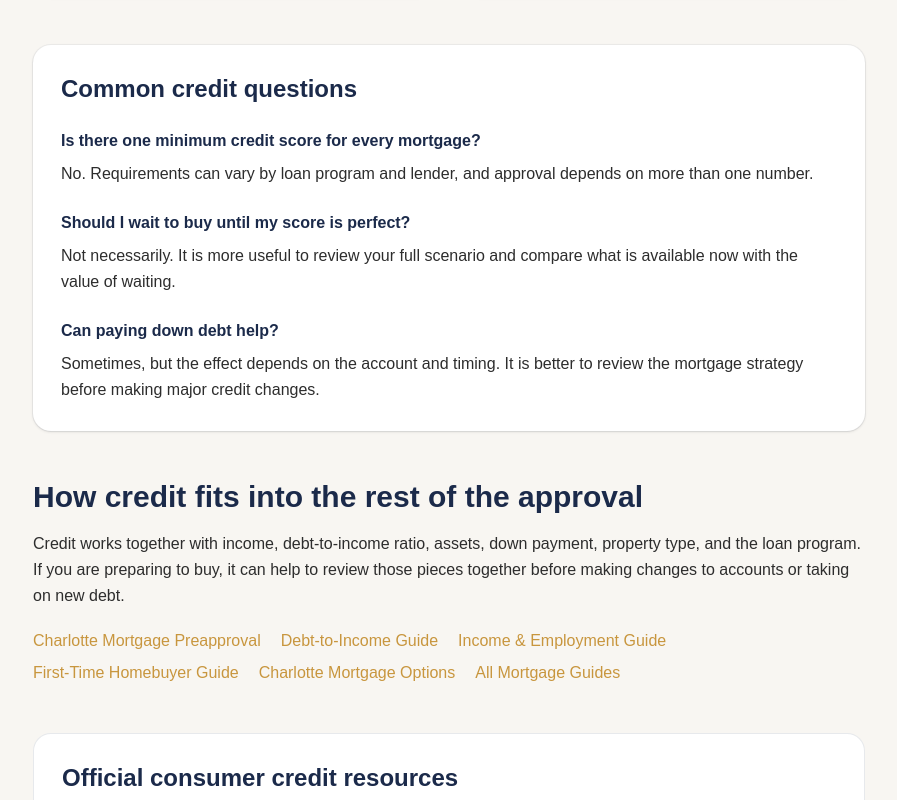
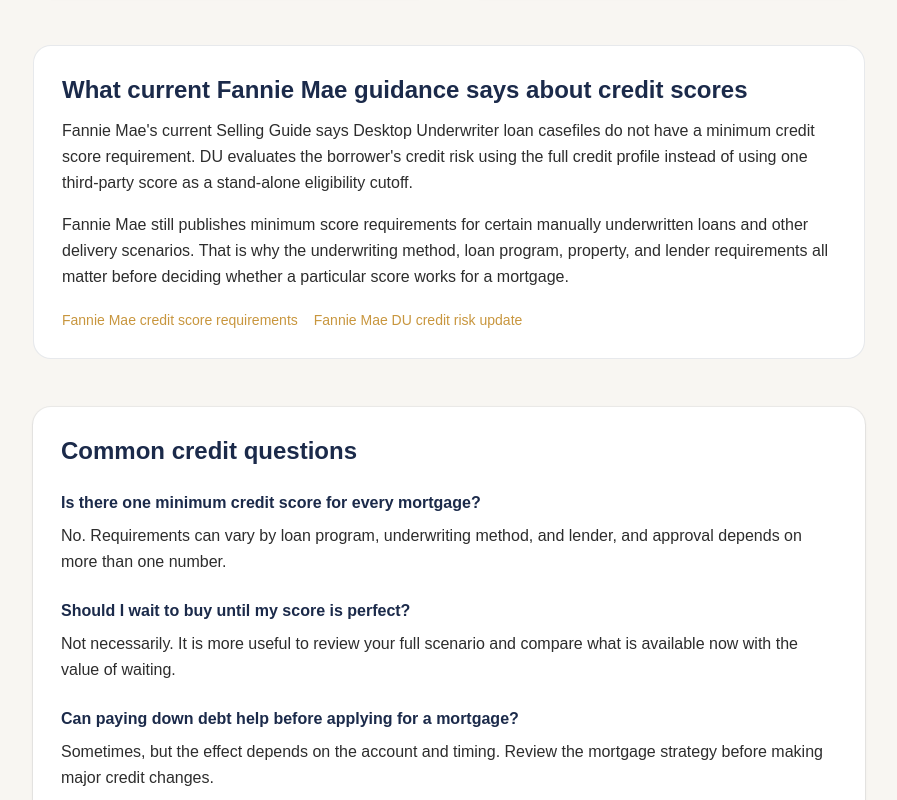
Before and after one commit to JLshope12/jacob-shope-mortgage, a Next.js app: page /mortgage-credit-score-charlotte in a window 1280 px wide. Shown: the part 980-1780 px from the top of the page, without its empty margins (191-1088 px from the left). Built offline with nearby package versions, Linux system fonts and the light colour scheme.

Commit message:
SEO: strengthen mortgage credit authority with current Fannie guidance

```diff
--- a/app/mortgage-credit-score-charlotte/page.tsx
+++ b/app/mortgage-credit-score-charlotte/page.tsx
@@ -1,9 +1,13 @@
 import Link from "next/link";
 import { AuthorBox } from "@/components/seo/AuthorBox";
 
+const origin = "https://jacobshopemortgage.com";
+const pageUrl = `${origin}/mortgage-credit-score-charlotte`;
 const CFPB_CREDIT_SCORE = "https://www.consumerfinance.gov/ask-cfpb/what-is-a-credit-score-en-315/";
 const CFPB_MORTGAGE_CREDIT = "https://www.consumerfinance.gov/ask-cfpb/does-my-credit-score-affect-my-ability-to-get-a-mortgage-loan-or-the-mortgage-rate-i-pay-en-319/";
 const CFPB_CREDIT_CHECKS = "https://www.consumerfinance.gov/ask-cfpb/what-exactly-happens-when-a-mortgage-lender-checks-my-credit-en-2005/";
+const FANNIE_CREDIT_REQUIREMENTS = "https://selling-guide.fanniemae.com/sel/b3-5.1-01/general-requirements-credit-scores";
+const FANNIE_DU_CREDIT_UPDATE = "https://singlefamily.fanniemae.com/applications-technology/desktop-underwriter-desktop-originator/desktop-underwriter-credit-risk-assessment-updates";
 
 export const metadata = {
   title: "Credit Score for a Mortgage in Charlotte | Jacob Shope",
@@ -13,58 +17,74 @@ export const metadata = {
   authors: [{ name: "Jacob Shope", url: "/about" }],
 };
 
-const articleSchema = {
+const FAQS = [
+  [
+    "Is there one minimum credit score for every mortgage?",
+    "No. Requirements can vary by loan program, underwriting method, and lender, and approval depends on more than one number.",
+  ],
+  [
+    "Should I wait to buy until my score is perfect?",
+    "Not necessarily. It is more useful to review your full scenario and compare what is available now with the value of waiting.",
+  ],
+  [
+    "Can paying down debt help before applying for a mortgage?",
+    "Sometimes, but the effect depends on the account and timing. Review the mortgage strategy before making major credit changes.",
+  ],
+] as const;
+
+const schema = {
   "@context": "https://schema.org",
+  "@graph": [
+    {
       "@type": "Article",
-  "@id": "https://jacobshopemortgage.com/mortgage-credit-score-charlotte#article",
+      "@id": `${pageUrl}#article`,
       headline: "What Credit Score Do You Need for a Mortgage in Charlotte?",
       description:
         "A Charlotte mortgage credit guide from Jacob Shope explaining how credit fits into the broader mortgage qualification picture.",
-  mainEntityOfPage: "https://jacobshopemortgage.com/mortgage-credit-score-charlotte",
-  dateModified: "2026-09-08",
-  author: {
-    "@type": "Person",
-    "@id": "https://jacobshopemortgage.com/#jacob-shope",
-    name: "Jacob Shope",
-    url: "https://jacobshopemortgage.com/about",
-  },
-  publisher: {
-    "@type": "Organization",
-    "@id": "https://jacobshopemortgage.com/#mpire-financial",
-    name: "Mpire Financial",
-  },
-  citation: [CFPB_CREDIT_SCORE, CFPB_MORTGAGE_CREDIT, CFPB_CREDIT_CHECKS],
+      mainEntityOfPage: { "@id": `${pageUrl}#webpage` },
+      dateModified: "2026-09-24",
+      author: { "@id": `${origin}/#jacob-shope` },
+      publisher: { "@id": `${origin}/#mpire-financial` },
+      citation: [
+        CFPB_CREDIT_SCORE,
+        CFPB_MORTGAGE_CREDIT,
+        CFPB_CREDIT_CHECKS,
+        FANNIE_CREDIT_REQUIREMENTS,
+        FANNIE_DU_CREDIT_UPDATE,
+      ],
       about: ["Mortgage credit scores", "Mortgage qualification", "Charlotte mortgages", "Home financing"],
-};
-
-const faqSchema = {
-  "@context": "https://schema.org",
-  "@type": "FAQPage",
-  "@id": "https://jacobshopemortgage.com/mortgage-credit-score-charlotte#faq",
-  mainEntity: [
-    {
-      "@type": "Question",
-      name: "Is there one minimum credit score for every mortgage?",
-      acceptedAnswer: {
-        "@type": "Answer",
-        text: "No. Requirements can vary by loan program and lender, and approval depends on more than one number.",
-      },
     },
     {
-      "@type": "Question",
-      name: "Should I wait to buy until my score is perfect?",
-      acceptedAnswer: {
-        "@type": "Answer",
-        text: "Not necessarily. It is more useful to review your full scenario and compare what is available now with the value of waiting.",
-      },
+      "@type": "WebPage",
+      "@id": `${pageUrl}#webpage`,
+      url: pageUrl,
+      name: "Credit Score for a Mortgage in Charlotte",
+      author: { "@id": `${origin}/#jacob-shope` },
+      isPartOf: { "@id": `${origin}/#website` },
+      about: [
+        { "@type": "Thing", name: "Mortgage credit scores" },
+        { "@type": "Thing", name: "Mortgage qualification" },
+        { "@type": "Place", name: "Charlotte, North Carolina" },
+        { "@type": "Place", name: "Lake Norman, North Carolina" },
+      ],
     },
     {
+      "@type": "BreadcrumbList",
+      "@id": `${pageUrl}#breadcrumbs`,
+      itemListElement: [
+        { "@type": "ListItem", position: 1, name: "Home", item: origin },
+        { "@type": "ListItem", position: 2, name: "Mortgage Guides", item: `${origin}/mortgage-guides` },
+        { "@type": "ListItem", position: 3, name: "Mortgage Credit Score in Charlotte", item: pageUrl },
+      ],
+    },
+    {
+      "@type": "FAQPage",
+      "@id": `${pageUrl}#faq`,
+      mainEntity: FAQS.map(([question, answer]) => ({
         "@type": "Question",
-      name: "Can paying down debt help before applying for a mortgage?",
-      acceptedAnswer: {
-        "@type": "Answer",
-        text: "Sometimes, but the effect depends on the account and timing. Review the mortgage strategy before making major credit changes.",
-      },
+        name: question,
+        acceptedAnswer: { "@type": "Answer", text: answer },
+      })),
     },
   ],
 };
@@ -72,8 +92,7 @@ const faqSchema = {
 export default function MortgageCreditScoreCharlottePage() {
   return (
     <div className="bg-offwhite">
-      <script type="application/ld+json" dangerouslySetInnerHTML={{ __html: JSON.stringify(articleSchema) }} />
-      <script type="application/ld+json" dangerouslySetInnerHTML={{ __html: JSON.stringify(faqSchema) }} />
+      <script type="application/ld+json" dangerouslySetInnerHTML={{ __html: JSON.stringify(schema) }} />
 
       <article className="mx-auto max-w-4xl px-4 py-16 md:px-6 md:py-24 lg:px-8">
         <p className="font-semibold text-gold">Mortgage guidance from Jacob Shope</p>
@@ -82,7 +101,7 @@ export default function MortgageCreditScoreCharlottePage() {
         </h1>
         <p className="mt-6 text-lg leading-relaxed text-charcoal">
           Credit matters in mortgage financing, but it is only one part of the picture. Different loan programs, lenders,
-          property types, and borrower profiles can lead to different outcomes.
+          property types, underwriting methods, and borrower profiles can lead to different outcomes.
         </p>
         <p className="mt-4 text-charcoal">
           I&apos;m Jacob Shope, a Charlotte mortgage broker and Mortgage Loan Officer with Mpire Financial, NMLS# 2090979. I help
@@ -110,21 +129,29 @@ export default function MortgageCreditScoreCharlottePage() {
           ))}
         </section>
 
+        <section className="mt-12 rounded-2xl border border-navy/10 bg-white p-7">
+          <h2 className="text-2xl font-bold text-navy">What current Fannie Mae guidance says about credit scores</h2>
+          <p className="mt-3 leading-relaxed text-charcoal">
+            Fannie Mae&apos;s current Selling Guide says Desktop Underwriter loan casefiles do not have a minimum credit score requirement. DU evaluates the borrower&apos;s credit risk using the full credit profile instead of using one third-party score as a stand-alone eligibility cutoff.
+          </p>
+          <p className="mt-4 leading-relaxed text-charcoal">
+            Fannie Mae still publishes minimum score requirements for certain manually underwritten loans and other delivery scenarios. That is why the underwriting method, loan program, property, and lender requirements all matter before deciding whether a particular score works for a mortgage.
+          </p>
+          <div className="mt-5 flex flex-wrap gap-4 text-sm font-medium">
+            <a href={FANNIE_CREDIT_REQUIREMENTS} target="_blank" rel="noopener noreferrer" className="text-gold hover:underline">Fannie Mae credit score requirements</a>
+            <a href={FANNIE_DU_CREDIT_UPDATE} target="_blank" rel="noopener noreferrer" className="text-gold hover:underline">Fannie Mae DU credit risk update</a>
+          </div>
+        </section>
+
         <section className="mt-12 rounded-2xl bg-white p-7 shadow-sm ring-1 ring-navy/5">
           <h2 className="text-2xl font-bold text-navy">Common credit questions</h2>
           <div className="mt-6 space-y-6">
-            <div>
-              <h3 className="font-semibold text-navy">Is there one minimum credit score for every mortgage?</h3>
-              <p className="mt-2 leading-relaxed text-charcoal">No. Requirements can vary by loan program and lender, and approval depends on more than one number.</p>
+            {FAQS.map(([question, answer]) => (
+              <div key={question}>
+                <h3 className="font-semibold text-navy">{question}</h3>
+                <p className="mt-2 leading-relaxed text-charcoal">{answer}</p>
               </div>
-            <div>
-              <h3 className="font-semibold text-navy">Should I wait to buy until my score is perfect?</h3>
-              <p className="mt-2 leading-relaxed text-charcoal">Not necessarily. It is more useful to review your full scenario and compare what is available now with the value of waiting.</p>
-            </div>
-            <div>
-              <h3 className="font-semibold text-navy">Can paying down debt help?</h3>
-              <p className="mt-2 leading-relaxed text-charcoal">Sometimes, but the effect depends on the account and timing. It is better to review the mortgage strategy before making major credit changes.</p>
-            </div>
+            ))}
           </div>
         </section>
 
@@ -139,6 +166,7 @@ export default function MortgageCreditScoreCharlottePage() {
             <Link href="/mortgage-income-employment-charlotte" className="text-gold hover:underline">Income &amp; Employment Guide</Link>
             <Link href="/first-time-homebuyer-charlotte" className="text-gold hover:underline">First-Time Homebuyer Guide</Link>
             <Link href="/service-areas/charlotte" className="text-gold hover:underline">Charlotte Mortgage Options</Link>
+            <Link href="/service-areas/lake-norman" className="text-gold hover:underline">Lake Norman Mortgage Options</Link>
             <Link href="/mortgage-guides" className="text-gold hover:underline">All Mortgage Guides</Link>
           </div>
         </section>
```
Lines whose indentation alone changed are shown as unchanged.
